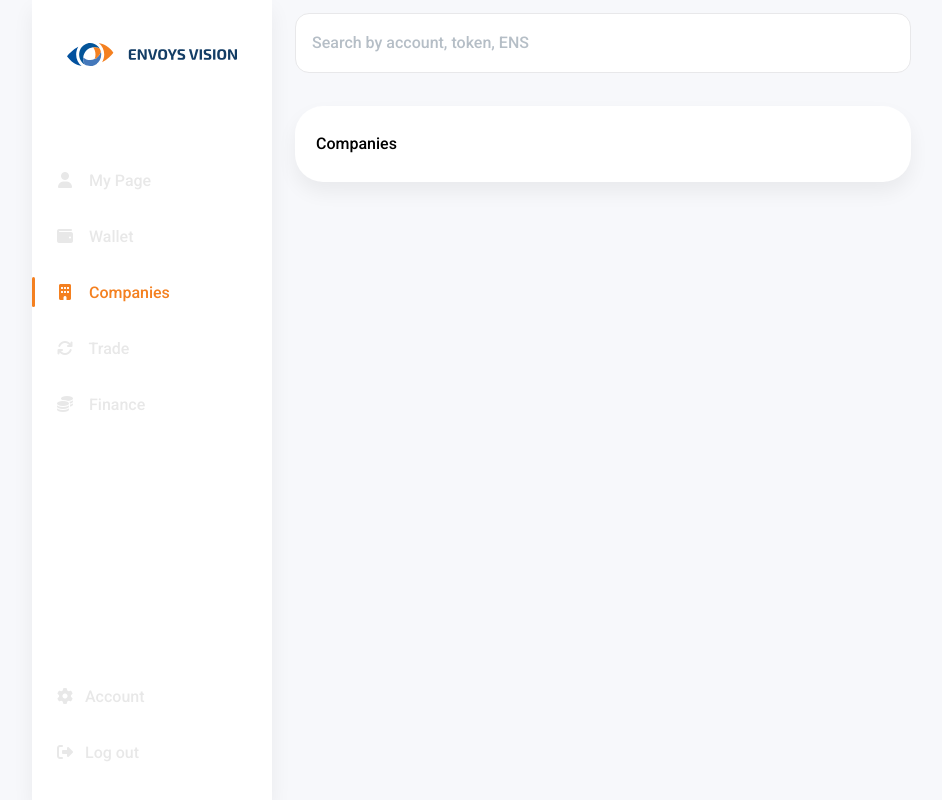
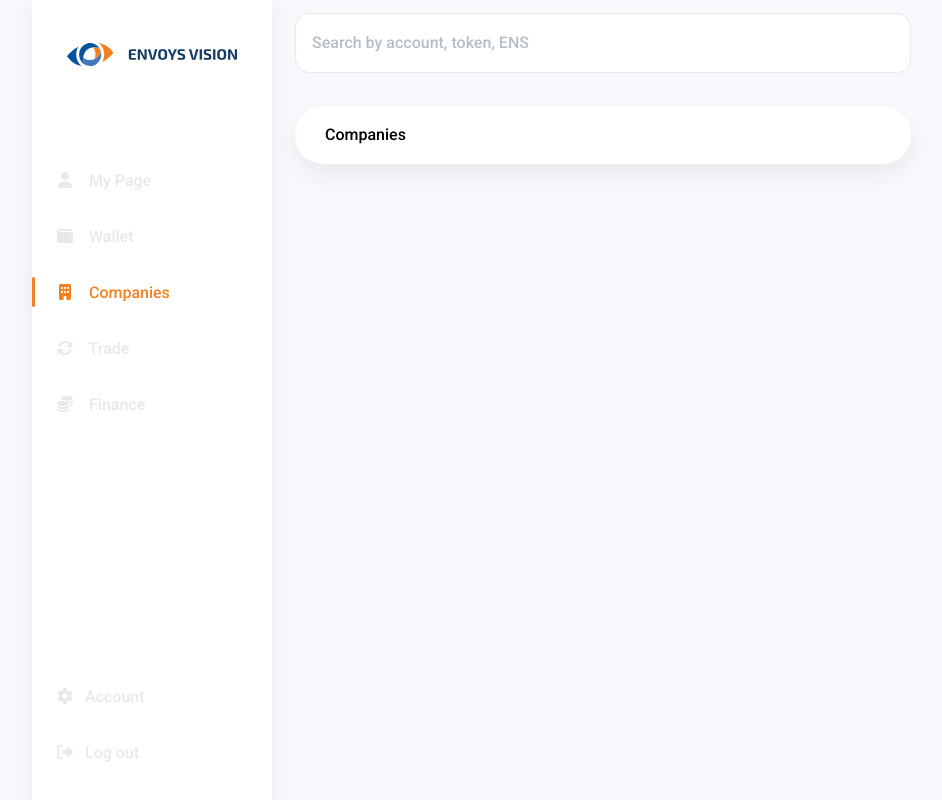
Before and after one commit to envoys-lab/envoys-frontend-new, a React (Create React App) app: page /companies in a window 1280 px wide. Shown: the whole page, without its empty margins (158-1100 px from the left). Built offline with nearby package versions, Linux system fonts and the light colour scheme; what @binance-chain/bsc-connector, @web3-react/core, @web3-react/injected-connector, @web3-react/walletconnect-connector would draw is missing.

Commit message:
components/Page: fix padding in FullPage

```diff
--- a/src/components/Pages/FullPage.tsx
+++ b/src/components/Pages/FullPage.tsx
@@ -10,7 +10,7 @@ const StyledFullPageWrapper = styled.div`
 const StyledFullPage = styled.div`
     background: white;
     border-radius: 28px;
-    padding: 30px 21px;
+    padding: 21px 30px;
     box-shadow: 0px 10px 20px rgba(0, 0, 0, 0.06);
 `;
 
```
